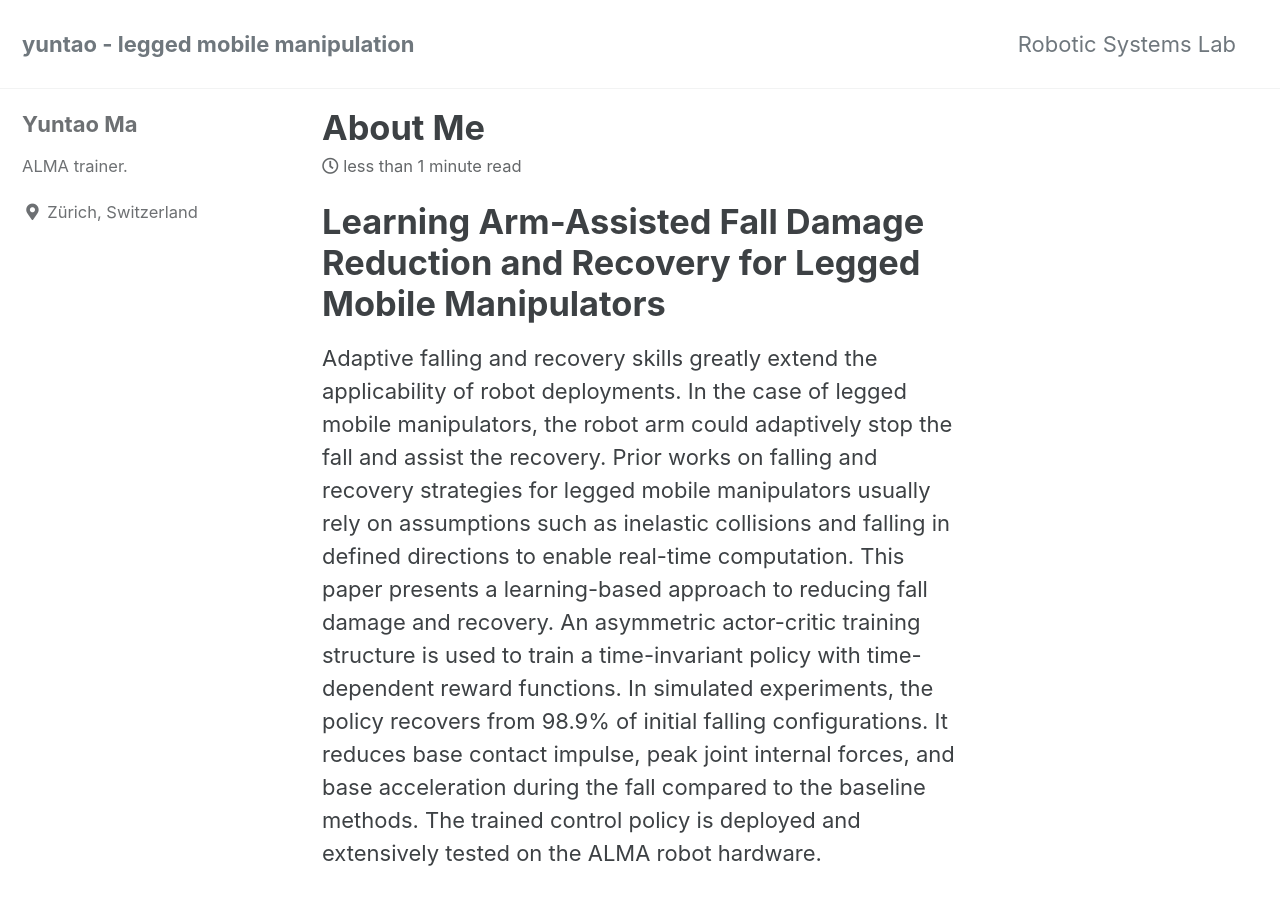
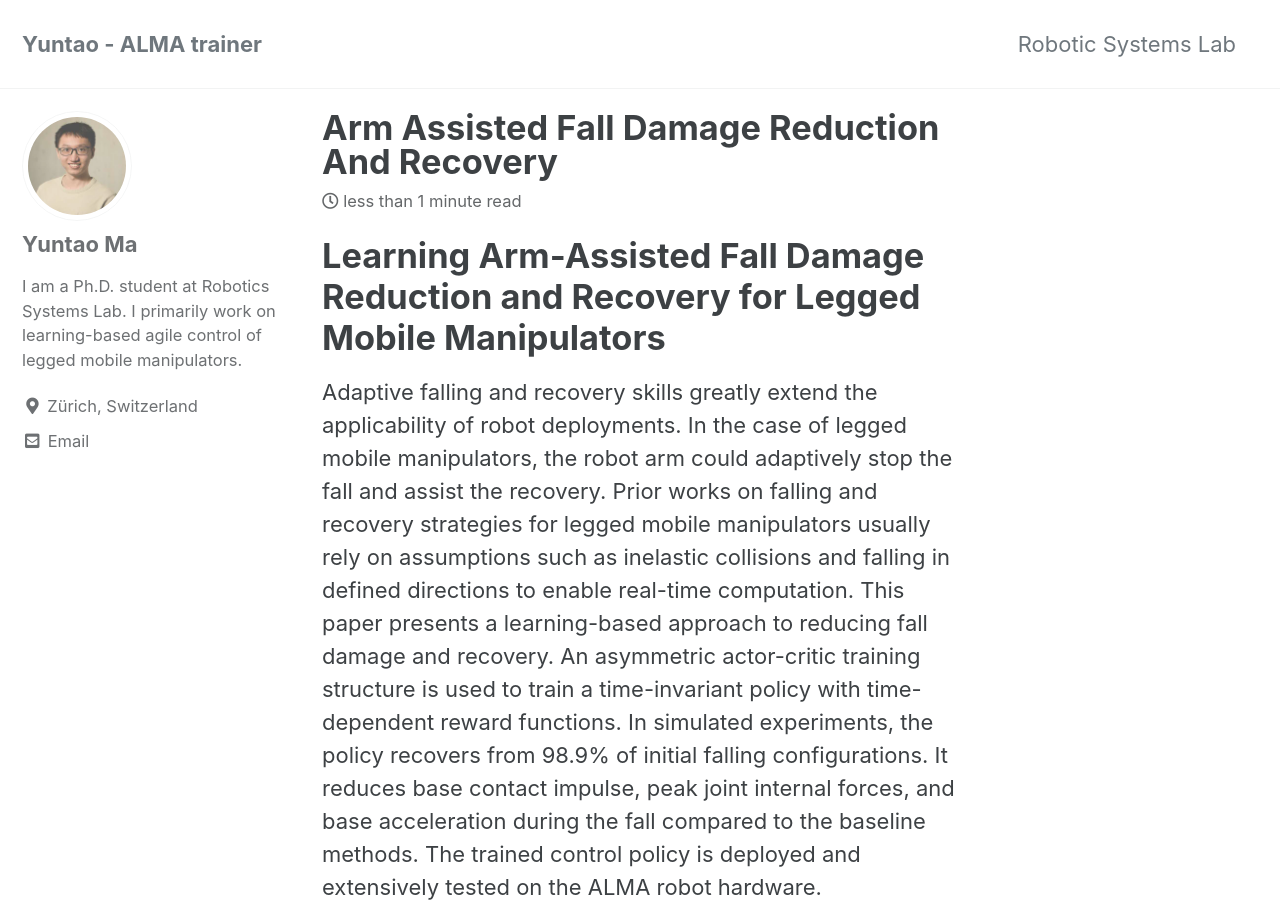
Before and after one commit to articuno144/articuno144.github.io, a Jekyll site: the page built from _posts/2023-07-20-Arm-Assisted-Fall-Damage-Reduction-and-Recovery.md, in a window 1280 px wide and 900 px high. Built offline with Jekyll 4.4.1, drawn with Linux system fonts in a browser that asks for light colours; cached includes are drawn as plain includes.

Commit message:
minor modifications

```diff
--- a/_config.yml
+++ b/_config.yml
@@ -16,7 +16,7 @@ minimal_mistakes_skin    : "default" # "air", "aqua", "contrast", "dark", "dirt"
 
 # Site Settings
 locale                   : "en-US"
-title                    : "yuntao - legged mobile manipulation"
+title                    : "Yuntao - ALMA trainer"
 title_separator          : "-"
 subtitle                 : # site tagline that appears below site title in masthead
 name                     : "Yuntao Ma"
@@ -24,7 +24,7 @@ description              : "A blank website."
 url                      : # the base hostname & protocol for your site e.g. "https://mmistakes.github.io"
 baseurl                  : # the subpath of your site, e.g. "/blog"
 repository               : # GitHub username/repo-name e.g. "mmistakes/minimal-mistakes"
-teaser                   : # path of fallback teaser image, e.g. "/assets/images/500x300.png"
+teaser                   : "/assets/images/teaser.png"
 logo                     : # path of logo image to display in the masthead, e.g. "/assets/images/88x88.png"
 masthead_title           : # overrides the website title displayed in the masthead, use " " for no title
 # breadcrumbs            : false # true, false (default)
@@ -105,14 +105,14 @@ analytics:
 # Site Author
 author:
   name             : "Yuntao Ma"
-  avatar           : # path of avatar image, e.g. "/assets/images/bio-photo.jpg"
-  bio              : "ALMA trainer."
+  avatar           : "/assets/images/yuntao_profile.jpg"
+  bio              : "I am a Ph.D. student at Robotics Systems Lab. I primarily work on learning-based agile control of legged mobile manipulators."
   location         : "Zürich, Switzerland"
   email            :
   links:
     - label: "Email"
       icon: "fas fa-fw fa-envelope-square"
-      # url: "mailto:your.name@email.com"
+      url: "mayun@leggedrobotics.com"
     - label: "Website"
       icon: "fas fa-fw fa-link"
       # url: "https://your-website.com"
@@ -276,10 +276,6 @@ compress_html:
   ignore:
     envs: development
 
-main:
-  - title: "About"
-    url: /about/
-
 # Defaults
 defaults:
   # _posts
```
Also changed, not shown: about.md (deleted, +0 -7 lines), _posts/2023-07-20-Arm-Assisted-Fall-Damage-Reduction-and-Recovery.md (renamed from _posts/2023-07-20-about-me.md), assets/images/teaser.png (added), assets/images/yuntao_profile.jpg (added).
